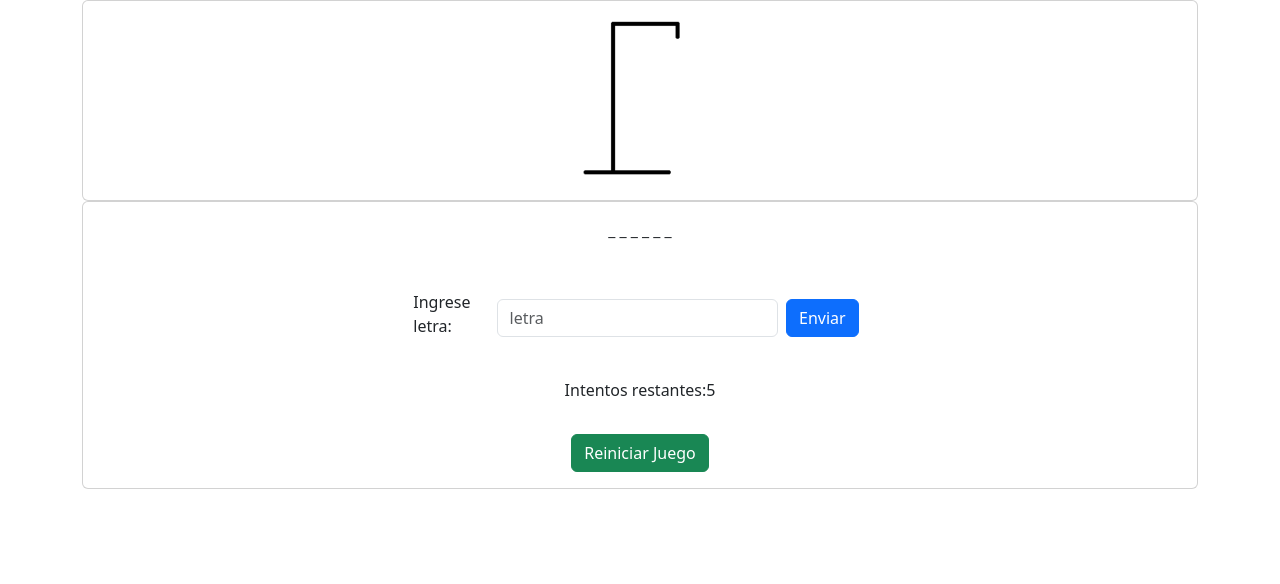
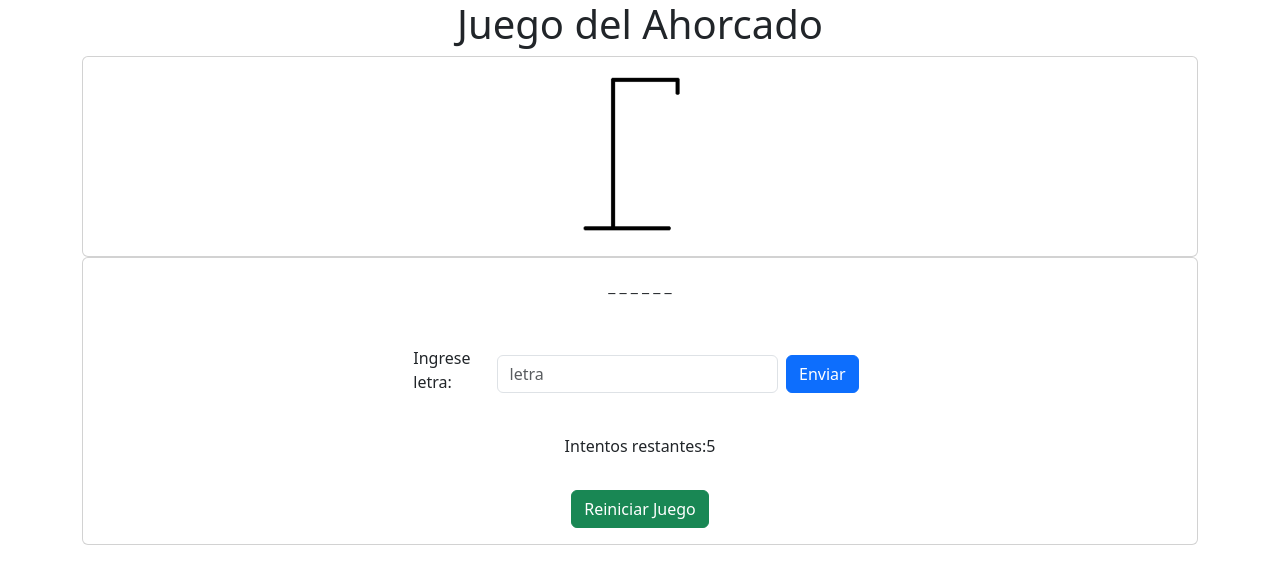
Before and after one commit to avillaq/Juego-Ahorcado, an Angular app: page / in a window 1280 px wide. Shown: the top 584 px of the page. Built offline with nearby package versions, Linux system fonts and the light colour scheme.

Commit message:
Añadimos un titulo al proyecto

```diff
--- a/src/app/tablero/tablero.component.ts
+++ b/src/app/tablero/tablero.component.ts
@@ -64,6 +64,7 @@ export class TableroComponent {
     this.intentos = this.imagenes.getIntentos();
     this.palabraAleatoria = this.listaPalabras[Math.floor(Math.random() * this.listaPalabras.length)];
     this.palabraUsuario = []
+    this.letraUsuario = ""
     for (let i = 0; i < this.palabraAleatoria.length; i++) {
       this.palabraUsuario.push("_")
     }
--- a/src/index.html
+++ b/src/index.html
@@ -2,13 +2,14 @@
 <html lang="en">
 <head>
   <meta charset="utf-8">
-  <title>ScienceQuiz</title>
+  <title>Ahorcado</title>
   <base href="/">
   <meta name="viewport" content="width=device-width, initial-scale=1">
   <link rel="stylesheet" href="https://cdn.jsdelivr.net/npm/bootstrap@5.3.2/dist/css/bootstrap.min.css" integrity="sha384-T3c6CoIi6uLrA9TneNEoa7RxnatzjcDSCmG1MXxSR1GAsXEV/Dwwykc2MPK8M2HN" crossorigin="anonymous">
   <link rel="icon" type="image/x-icon" href="favicon.ico">
 </head>
 <body>
+  <h1 style="text-align: center;">Juego del Ahorcado</h1>
   <app-root></app-root>
 </body>
 </html>
```
